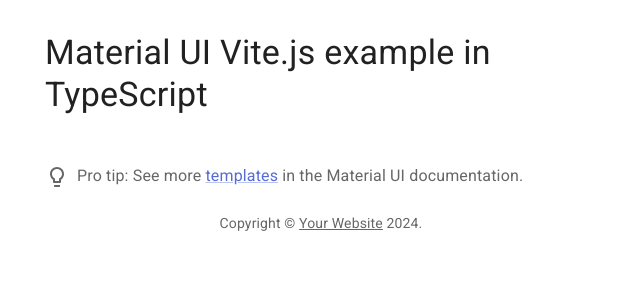
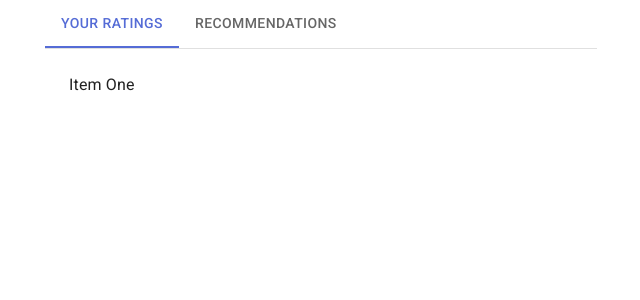
Before and after one commit to ruskakimov/beer-recommendation, a React (Vite) app: page / in a window 1280 px wide. Shown: the top 300 px of the page, without its empty margins (319-959 px from the left). Built offline with nearby package versions, Linux system fonts and the light colour scheme.

Commit message:
Setup tabs

```diff
--- a/src/App.tsx
+++ b/src/App.tsx
@@ -1,32 +1,80 @@
-import * as React from 'react';
-import Container from '@mui/material/Container';
-import Typography from '@mui/material/Typography';
-import Box from '@mui/material/Box';
-import Link from '@mui/material/Link';
-import ProTip from './ProTip';
+import { Container, Tab } from "@mui/material";
+import Box from "@mui/material/Box";
+import Link from "@mui/material/Link";
+import Tabs from "@mui/material/Tabs";
+import Typography from "@mui/material/Typography";
+import { useState } from "react";
 
 function Copyright() {
   return (
     <Typography variant="body2" color="text.secondary" align="center">
-      {'Copyright © '}
+      {"Copyright © "}
       <Link color="inherit" href="https://mui.com/">
         Your Website
-      </Link>{' '}
+      </Link>{" "}
       {new Date().getFullYear()}.
     </Typography>
   );
 }
 
+interface TabPanelProps {
+  children?: React.ReactNode;
+  index: number;
+  value: number;
+}
+
+function CustomTabPanel(props: TabPanelProps) {
+  const { children, value, index, ...other } = props;
+
+  return (
+    <div
+      role="tabpanel"
+      hidden={value !== index}
+      id={`simple-tabpanel-${index}`}
+      aria-labelledby={`simple-tab-${index}`}
+      {...other}
+    >
+      {value === index && (
+        <Box sx={{ p: 3 }}>
+          <Typography>{children}</Typography>
+        </Box>
+      )}
+    </div>
+  );
+}
+
+function a11yProps(index: number) {
+  return {
+    id: `simple-tab-${index}`,
+    "aria-controls": `simple-tabpanel-${index}`,
+  };
+}
+
 export default function App() {
+  const [value, setValue] = useState(0);
+
+  const handleChange = (event: React.SyntheticEvent, newValue: number) => {
+    setValue(newValue);
+  };
+
   return (
     <Container maxWidth="sm">
-      <Box sx={{ my: 4 }}>
-        <Typography variant="h4" component="h1" sx={{ mb: 2 }}>
-          Material UI Vite.js example in TypeScript
-        </Typography>
-        <ProTip />
-        <Copyright />
+      <Box sx={{ borderBottom: 1, borderColor: "divider" }}>
+        <Tabs
+          value={value}
+          onChange={handleChange}
+          aria-label="tabs"
+        >
+          <Tab label="Your ratings" {...a11yProps(0)} />
+          <Tab label="Recommendations" {...a11yProps(1)} />
+        </Tabs>
       </Box>
+      <CustomTabPanel value={value} index={0}>
+        Item One
+      </CustomTabPanel>
+      <CustomTabPanel value={value} index={1}>
+        Item Two
+      </CustomTabPanel>
     </Container>
   );
 }
```
